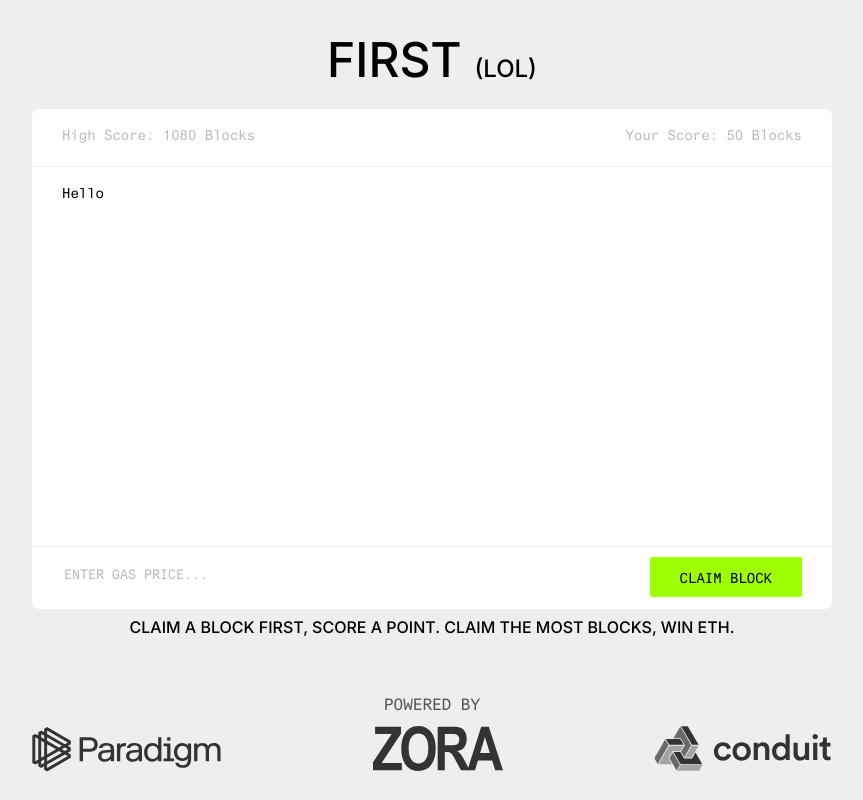
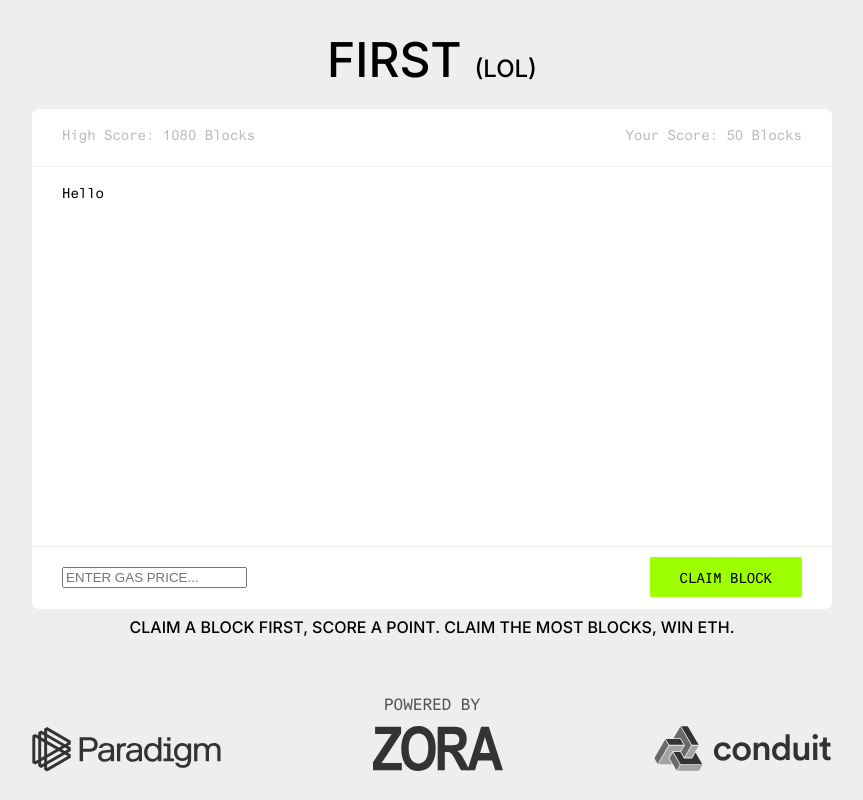
Before and after one commit to ourzora/first-lol, a Next.js app: page / in a window 1280 px wide. Shown: the whole page, without its empty margins (208-1071 px from the left). Built offline with nearby package versions, Linux system fonts and the light colour scheme.

Commit message:
[feat] claim form

```diff
--- a/components/Button.tsx
+++ b/components/Button.tsx
@@ -1,8 +1,11 @@
+import { useFormikContext } from 'formik';
 import styles from '../styles/form.module.css'
 
-export function Button({ children }) {
+export function Button({ children, disabled }) {
+    // Grab values and submitForm from context
+    const { submitForm, isSubmitting, touched } = useFormikContext();
     return (
-        <button className={styles.button}>
+        <button className={styles.button} type="submit" onClick={submitForm} disabled={disabled}>
             {children}
         </button>
     )
--- a/components/Container.tsx
+++ b/components/Container.tsx
@@ -1,8 +1,21 @@
+import { Field, Formik } from "formik"
+import * as Yup from 'yup';
 import containerStyles from "../styles/container.module.css"
 import { Button } from "./Button"
 import { Input } from "./Input"
+import { useCallback } from "react"
+
+const FormSchema = Yup.object().shape({
+    gasPrice: Yup.number().moreThan(0).required()
+})
+
 
 export function Container({ children }) {
+    const handleSubmit = useCallback((values, { setSubmitting }) => {
+        console.log({ values })
+        setSubmitting(false)
+    }, [])
+
     return (
         <div className={containerStyles.gutter}>
             <div className={containerStyles.header}>
@@ -16,10 +29,23 @@
                 <div className={containerStyles.containerContent}>
                     {children}
                 </div>
-                <div className={containerStyles.containerFooter}>
-                    <div><Input placeholder="ENTER GAS PRICE..." /></div>
-                    <div><Button>CLAIM BLOCK</Button></div>
-                </div>
+                <Formik
+                    initialValues={{ gasPrice: undefined }}
+                    validationSchema={FormSchema}
+                    onSubmit={handleSubmit}
+                >
+                    {({
+                        errors,
+                        handleChange,
+                        handleSubmit,
+                        isSubmitting,
+                    }) => (
+                        <form className={containerStyles.containerFooter} onSubmit={handleSubmit}>
+                            <div><Field type="input" name="gasPrice" placeholder="ENTER GAS PRICE..." component={Input} /></div>
+                            <div><Button disabled={errors.gasPrice || isSubmitting}>CLAIM BLOCK</Button></div>
+                        </form>
+                    )}
+                </Formik>
             </div>
             <div style={{ marginTop: '0.5rem' }}>CLAIM A BLOCK FIRST, SCORE A POINT. CLAIM THE MOST BLOCKS, WIN ETH.</div>
             <div className={containerStyles.sponsorHeader}>POWERED BY</div>
--- a/components/Input.tsx
+++ b/components/Input.tsx
@@ -1,7 +1,7 @@
 import styles from '../styles/form.module.css'
 
-export function Input({ placeholder }) {
+export function Input({ field, ...props }) {
     return (
-        <input className={styles.input} placeholder={placeholder} />
+        <input className={styles.input} {...field} {...props} />
     )
 }
--- a/package.json
+++ b/package.json
@@ -11,9 +11,11 @@
     "lint": "next lint"
   },
   "dependencies": {
+    "formik": "^2.4.3",
     "next": "^13.4.17",
     "react": "^18.2.0",
-    "react-dom": "^18.2.0"
+    "react-dom": "^18.2.0",
+    "yup": "^1.2.0"
   },
   "devDependencies": {
     "@types/node": "20.5.0",
--- a/styles/form.module.css
+++ b/styles/form.module.css
@@ -14,7 +14,11 @@
     padding: 15px 30px;
     color: var(--text-color);
     margin: -10px 0 -10px 0;
+}
 
+.button:disabled {
+    cursor: not-allowed;
+    opacity: 0.5;
 }
 
 .input {
```
Also changed, not shown: 1 other file (tests, documents, lock files or other folders).
